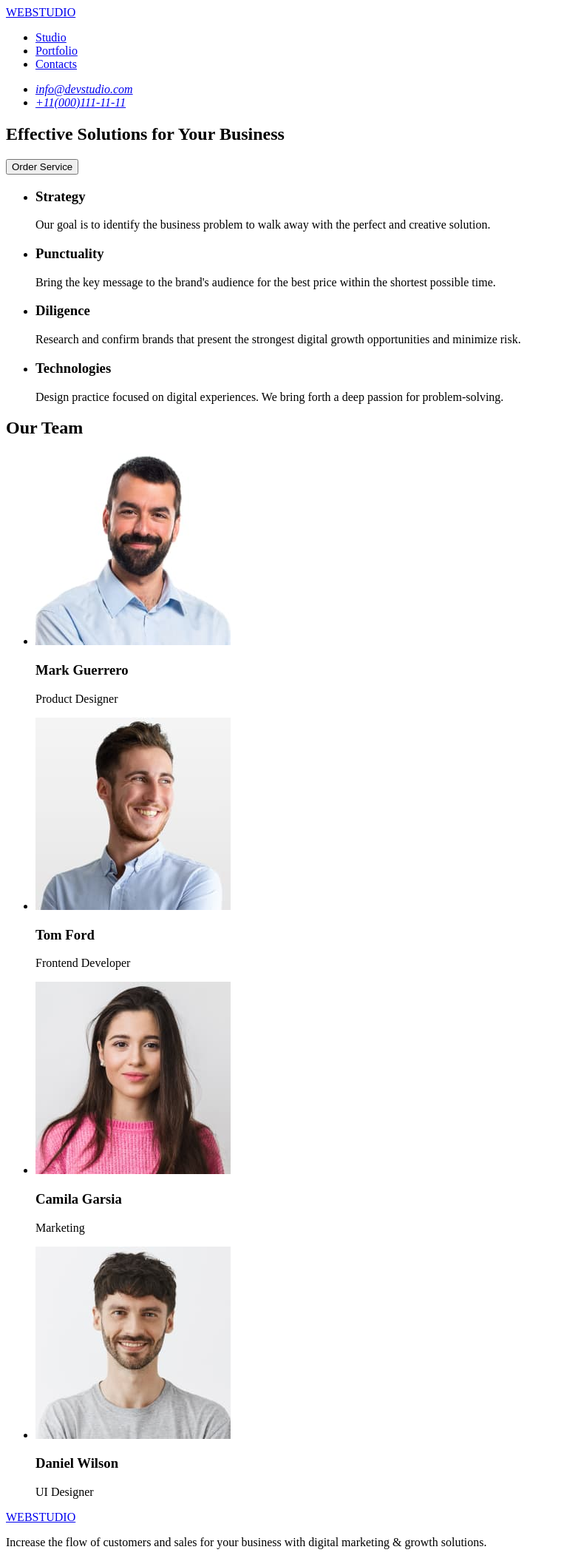
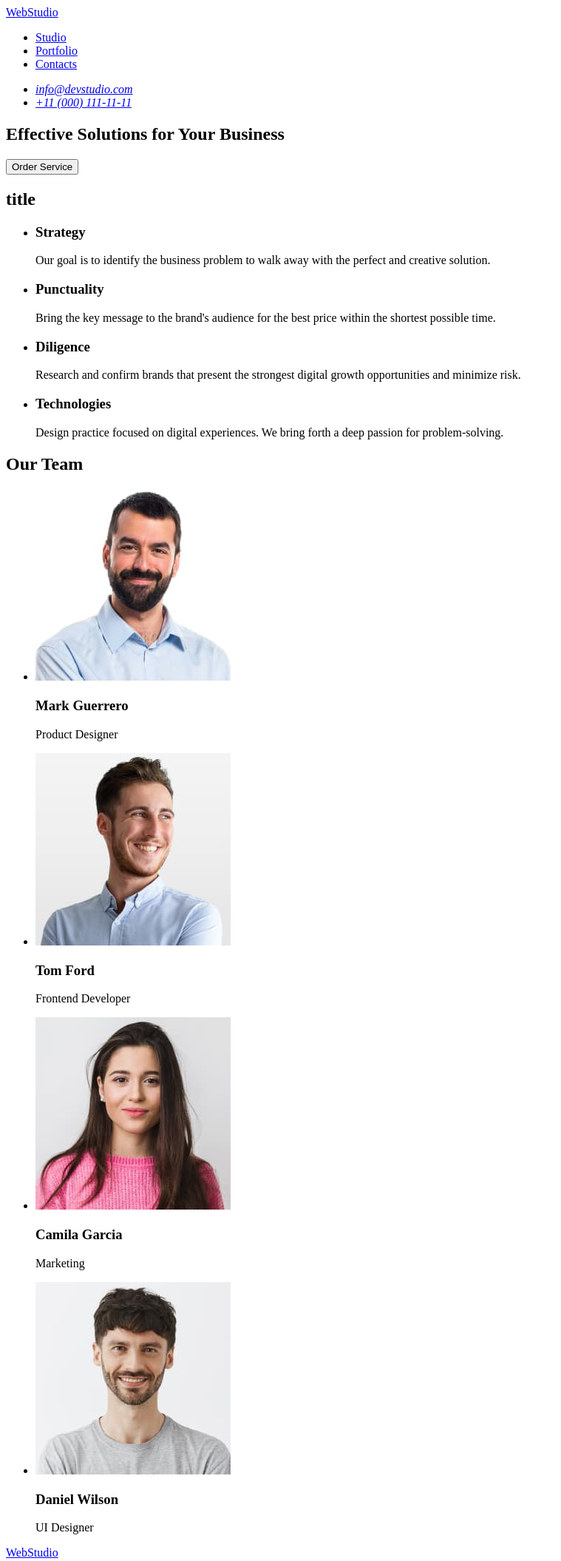
Before and after one commit to MayaTaran/goit-markup-hw-01, a plain HTML site: page index.html in a window 1280 px wide. Shown: the top 2110 px of the page at 74% size, without its empty margins (0-759 px from the left). Drawn offline with Linux system fonts and the light colour scheme.

Commit message:
fixed after the second autocheck

```diff
--- a/index.html
+++ b/index.html
@@ -8,7 +8,7 @@
   <body>
     <header>
       <nav>
-        <a href="./index.html">WEBSTUDIO</a>
+        <a href="./index.html">WebStudio</a>
         <ul>
           <li><a href="#studio">Studio</a></li>
           <li><a href="#portfolio">Portfolio</a></li>
@@ -18,7 +18,7 @@
       <address>
         <ul>
           <li><a href="mailto:info@devstudio.com">info@devstudio.com</a></li>
-          <li><a href="tel:+110001111111">+11(000)111-11-11</a></li>
+          <li><a href="tel:+110001111111">+11 (000) 111-11-11</a></li>
         </ul>
       </address>
     </header>
@@ -28,6 +28,7 @@
         <button type="button">Order Service</button>
       </section>
       <section>
+        <h2>title</h2>
         <ul>
           <li>
             <h3>Strategy</h3>
@@ -89,7 +90,7 @@
               width="264"
               height="260"
             />
-            <h3>Camila Garsia</h3>
+            <h3>Camila Garcia</h3>
             <p>Marketing</p>
           </li>
           <li>
@@ -106,7 +107,7 @@
       </section>
     </main>
     <footer>
-      <a href="/">WEBSTUDIO</a>
+      <a href="./index.html">WebStudio</a>
       <p>
         Increase the flow of customers and sales for your business with digital
         marketing & growth solutions.
```
